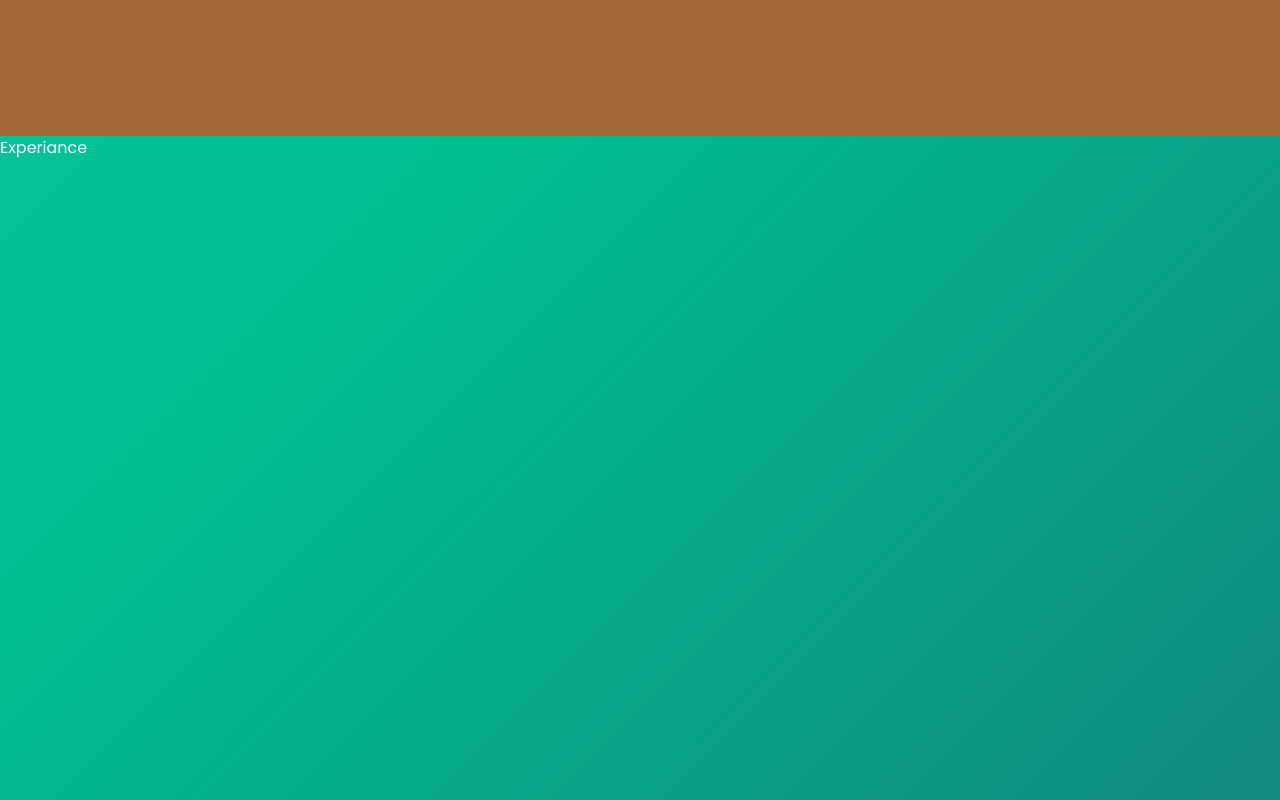
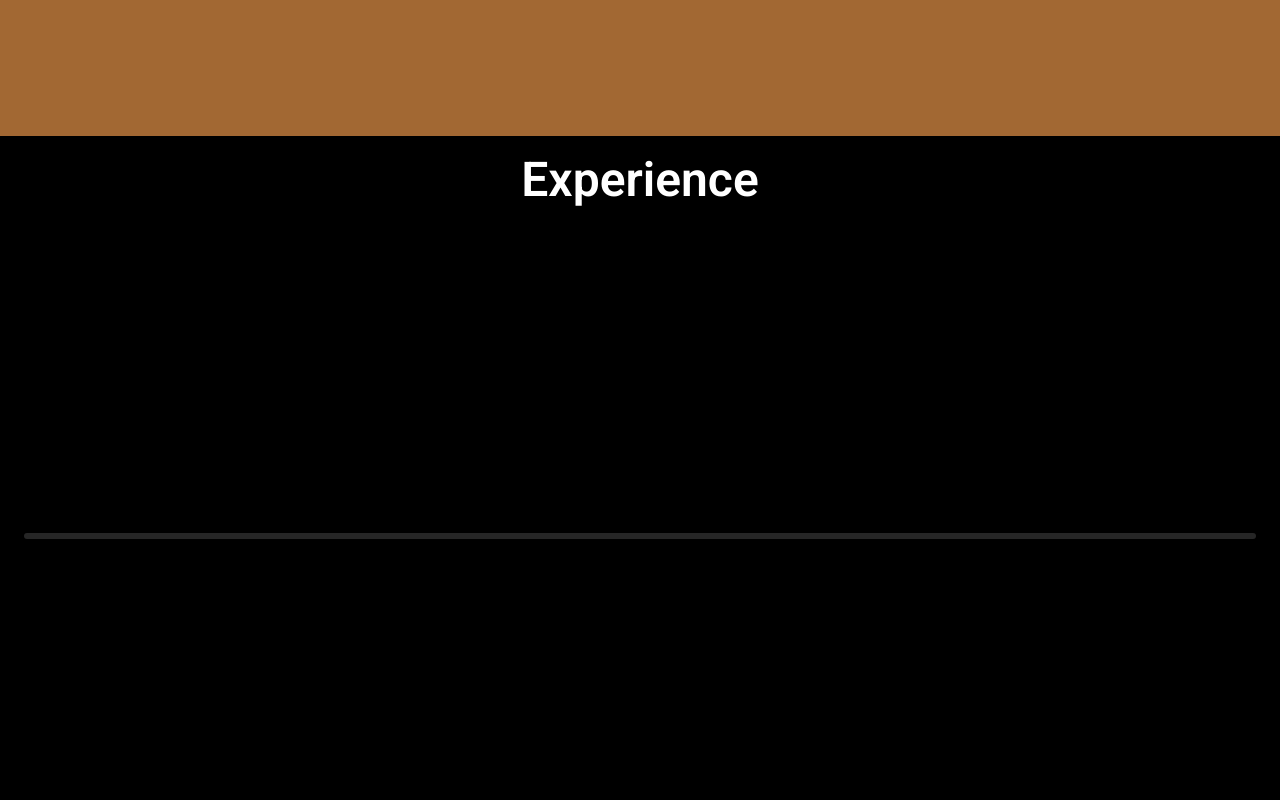
Before and after one commit to 007av/My-Portfolio, a React (Vite) app: page / in a window 1280 px wide. Shown: the part 3320-4120 px from the top of the page. Built offline with nearby package versions, Linux system fonts and the light colour scheme.

Commit message:
added Expereance section

```diff
--- a/src/sections/Experiance.jsx
+++ b/src/sections/Experiance.jsx
@@ -1,11 +1,165 @@
-import React from 'react'
+import { motion, useScroll, useTransform } from "framer-motion";
+import { useEffect, useMemo, useRef, useState } from "react";
+
+const experiences = [
+  {
+    role: "Intern",
+    componyName: "Cravetia Tech Pvt ltd.",
+    duration: "2022 to 06/2023",
+    description: "Built Server's, CICD Pipeline",
+  },
+  {
+    role: "Intern",
+    componyName: "SargSofttech Pvt ltd.",
+    duration: "2023 to 01/2024",
+    description:
+      "Built Applications, Websites gained Hands On experience on Web devlopment Experience",
+  },
+  {
+    role: "Software Developer",
+    componyName: "SargSofttech Pvt ltd.",
+    duration: "2024 to still",
+    description: "Built Frontend Applications, Websites Using React Freamwork",
+  },
+];
+
+function ExperienceItem({ exp, idx, start, end, scrollYProgress, layout }) {
+  const scale = useTransform(scrollYProgress, [start, end], [0, 1]);
+  const opacity = useTransform(scrollYProgress, [start, end], [0, 1]);
+  const y = useTransform(
+    scrollYProgress,
+    [start, end],
+    [idx % 2 === 0 ? 30 : -30, 0],
+  );
+  const x = useTransform(scrollYProgress, [start, end], [-24, 0]);
+
+  if (layout === "desktop") {
+    return (
+      <div className=" relative flex flex-1 justify-center items-center min-w-0">
+        <motion.div
+          className="z-10 w-7 h-7 rounded-full bg-white shadow-[0_0_0_8px_rgba(255,255,255,0.1)]"
+          style={{
+            scale,
+            opacity,
+          }}
+        >
+          <motion.div
+            className={` absolute ${idx % 2 === 0 ? "-top-8" : "-bottom-8"} w-0.75 bg-white/40`}
+            style={{ height: 40, opacity }}
+          ></motion.div>
+
+          <motion.article
+            className={` absolute ${idx % 2 === 0 ? "bottom-12" : "top-12"}
+        bg-gray-900/80 backdrop-blur border border-gray-700/70 rounded-xl p-7 w-[320px] shadow-lg`}
+            style={{ opacity, y, maxWidth: "90vw" }}
+            transition={{ duration: 0.4, delay: idx * 0.15 }}
+          >
+            <h3 className="text-xl font-semibold">{exp.role}</h3>
+            <p className="text-md text-gray-400 mb-3">
+              {exp.componyName} | {exp.duration}
+            </p>
+            <p className="text-md text-gray-300 wrap-break-word">
+              {exp.description}
+            </p>
+          </motion.article>
+        </motion.div>
+      </div>
+    );
+  }
+  return (
+    <div className=" relative flex items-start ">
+      <motion.div
+        className=" absolute -left-3.5 top-3 z-10 w-7 h-7 rounded-full bg-white shadow-[0_0_0_8px_rgba(255,255,255,0.1)]"
+        style={{ scale, opacity }}
+      ></motion.div>
+      <motion.article
+        className=" bg-gray-900/80 backdrop-blur border border-gray-700/70 rounded-xl p-5 w-[90vw] max-w-sm ml-6 shadow-lg "
+        style={{ opacity, x }}
+        transition={{ duration: 0.4, delay: idx * 0.15 }}
+      >
+        <h3 className="text-lg font-semibold wrap-break-word">{exp.role}</h3>
+        <p className=" text-sm text-gray-400 mb-2 wrap-break-word">
+          {exp.componyName} | {exp.Experiance}
+        </p>
+        <p className=" text-sm text-gray-300 wrap-break-word">
+          {exp.description}
+        </p>
+      </motion.article>
+    </div>
+  );
+}
 
 const Experiance = () => {
+  const sceneRef = useRef(null);
+  const [isMobile, setIsMobile] = useState(false);
+
+  useEffect(() => {
+    const checkMobile = () => setIsMobile(window.innerWidth < 768);
+    checkMobile();
+    window.addEventListener("resize", checkMobile);
+    return () => window.removeEventListener("resize", checkMobile);
+  }, []);
+
+  const SCENE_HEIGHT_VH = isMobile
+    ? 160 * experiences.length
+    : 120 * experiences.length;
+
+  const { scrollYProgress } = useScroll({
+    target: sceneRef,
+    offset: ["start start", "end end"],
+  });
+
+  const threshholds = useMemo(
+    () => experiences.map((_, i) => (i + 1) / experiences.length),
+    [],
+  );
+  const lineSize = useTransform(scrollYProgress, (v) => `${v * 100}%`);
+
   return (
-    <div className=' w-full h-screen'>
-      Experiance
+    <div className=" relative bg-black text-white">
+      <div
+        ref={sceneRef}
+        style={{ height: `${SCENE_HEIGHT_VH}vh`, minHeight: "120vh" }}
+        className="relative"
+      >
+        <div className=" sticky top-0 h-screen flex flex-col">
+          <h2 className=" text-4xl sm:text-5xl font-semibold mt-5 text-center">
+            Experience
+          </h2>
+          <div className=" flex flex-1 items-center justify-center px-6 pb-10">
+            {!isMobile && (
+              <div className=" relative w-full max-w-7xl">
+                <div className=" relative h-1.5 bg-white/15 rounded">
+                  <motion.div className=" absolute left-0 top-0 h-1.5 bg-white rounded origin-left"
+                  style={{ width: lineSize}}
+                  >
+
+                  </motion.div>
+                </div>
+
+                <div className=" relative flex justify-between mt-0">
+{
+  experiences.map((exp , idx) =>(
+    <ExperienceItem
+    key={idx}
+    exp= {exp}
+    idx={idx}
+    start={idx === 0 ? 0 : threshholds[idx -1]}
+    end={threshholds[idx]}
+    scrollYProgress={scrollYProgress}
+    layout="desktop"
+    />
+
+  ))
+}
+                </div>
+              </div>
+            )}
+          </div>
+        </div>
+      </div>
     </div>
-  )
-}
+  );
+};
 
-export default Experiance
+export default Experiance;
```
